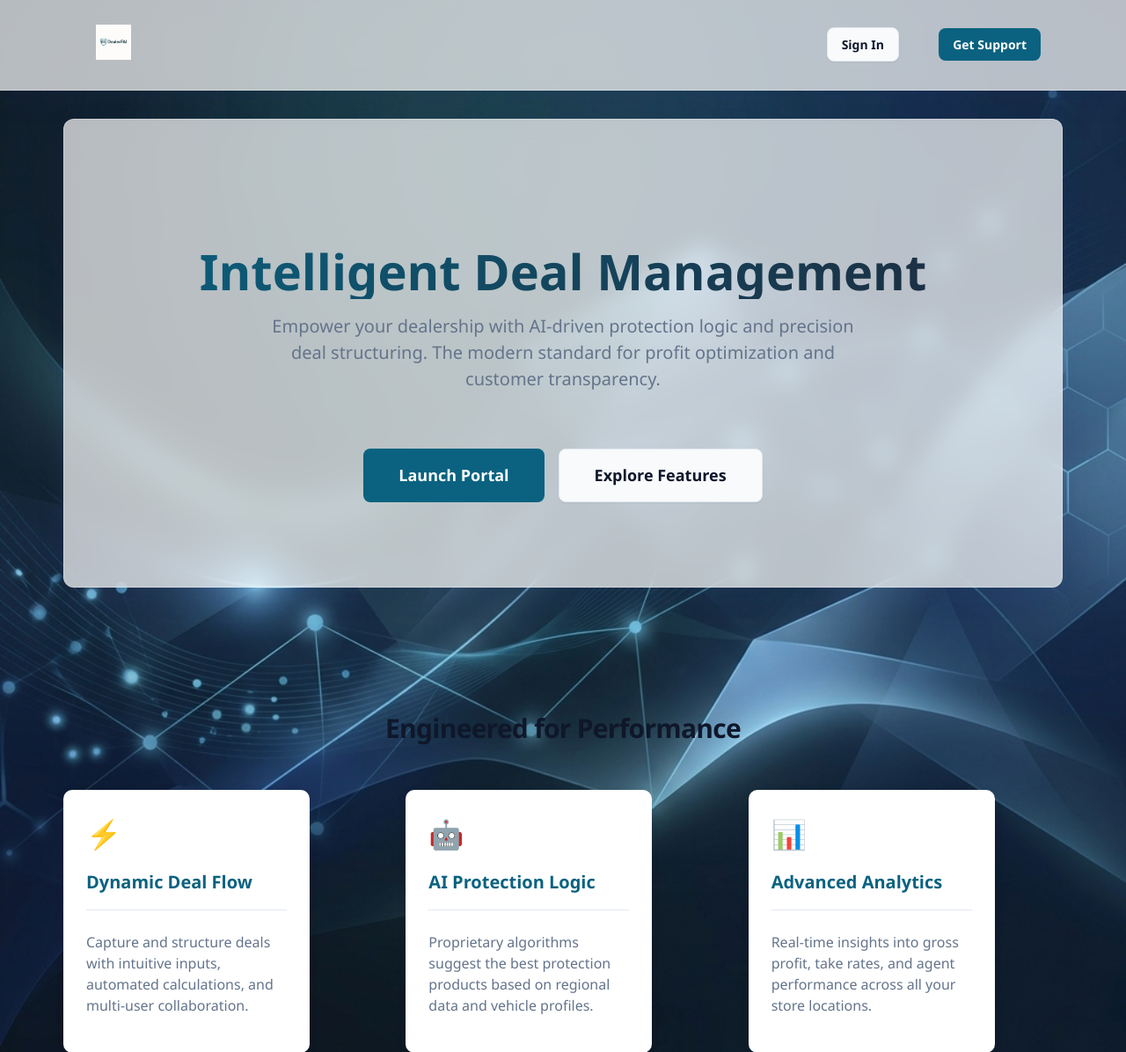
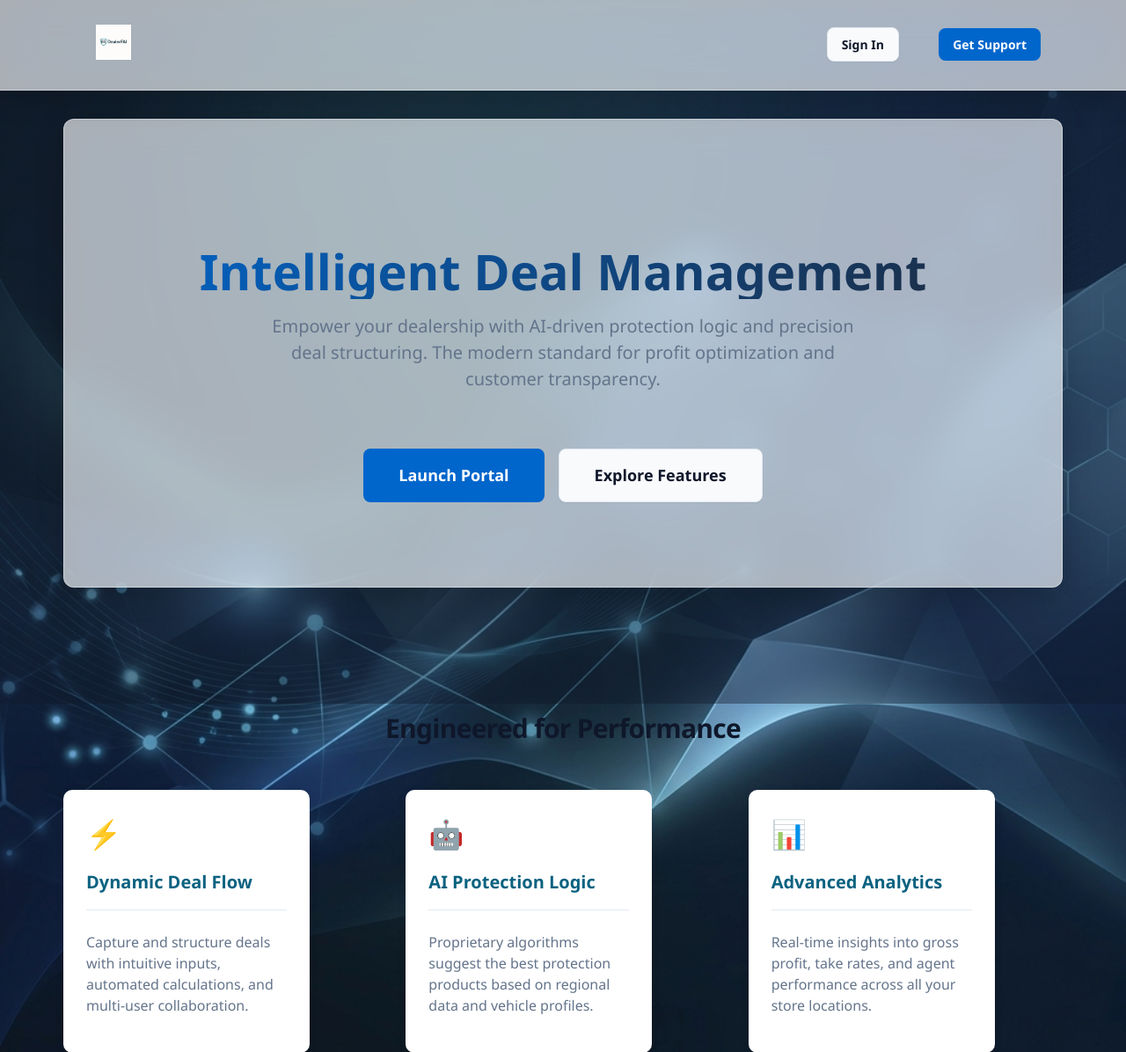
Before and after one commit to kortjames-source/dealerfai, a PHP site: page / in a window 1280 px wide. Shown: the top 1196 px of the page at 88% size. Run offline with PHP 8.4, Linux system fonts and the light colour scheme.

Commit message:
UI: Switch to modern blue, strengthen glassmorphism, and fix background visibility

```diff
--- a/public_html/assets/css/app.css
+++ b/public_html/assets/css/app.css
@@ -22,9 +22,18 @@ body {
   margin: 0;
   font-family: var(--font-main);
   background-color: var(--page-bg, var(--bg-subtle));
+  background-attachment: fixed;
   color: var(--text-main);
   line-height: 1.5;
   -webkit-font-smoothing: antialiased;
+}
+
+body.bg-ai::before {
+  content: '';
+  position: fixed;
+  top: 0; left: 0; right: 0; bottom: 0;
+  background: rgba(15, 23, 42, 0.4); /* Dark overlay to make white text pop */
+  z-index: -1;
 }
 
 /* ─── Layout Chrome ─────────────────────────────────────────────────────────── */
@@ -409,11 +418,11 @@ details[open] summary::before { transform: rotate(90deg); }
 
 /* ─── Modern UI Utilities ────────────────────────────────────────────────────── */
 .glass {
-  background: var(--glass-bg);
-  backdrop-filter: blur(var(--glass-blur));
-  -webkit-backdrop-filter: blur(var(--glass-blur));
-  border: 1px solid var(--glass-border);
-  box-shadow: 0 8px 32px 0 rgba(31, 38, 135, 0.1);
+  background: rgba(255, 255, 255, 0.65);
+  backdrop-filter: blur(20px) saturate(180%);
+  -webkit-backdrop-filter: blur(20px) saturate(180%);
+  border: 1px solid rgba(255, 255, 255, 0.4);
+  box-shadow: 0 8px 32px 0 rgba(0, 0, 0, 0.2);
 }
 
 .bg-ai {
--- a/public_html/includes/theme_head.php
+++ b/public_html/includes/theme_head.php
@@ -24,10 +24,10 @@ if (!function_exists('dealerfai_theme_head')) {
     function dealerfai_theme_head(?array $theme = null): void
     {
         $defaults = [
-            'color'             => '#0a6280',
-            'page_background'   => '#f8fafc',
-            'header_background' => '#ffffff',
-            'header_text'       => '#1e293b',
+            'color'             => '#0066cc', // Modern AI Blue
+            'page_background'   => 'transparent', // Let the bg image show through
+            'header_background' => 'rgba(255, 255, 255, 0.5)',
+            'header_text'       => '#0f172a',
             'nav_background'    => '#ffffff',
             'nav_text'          => '#475569',
             'card_background'   => '#ffffff',
```
